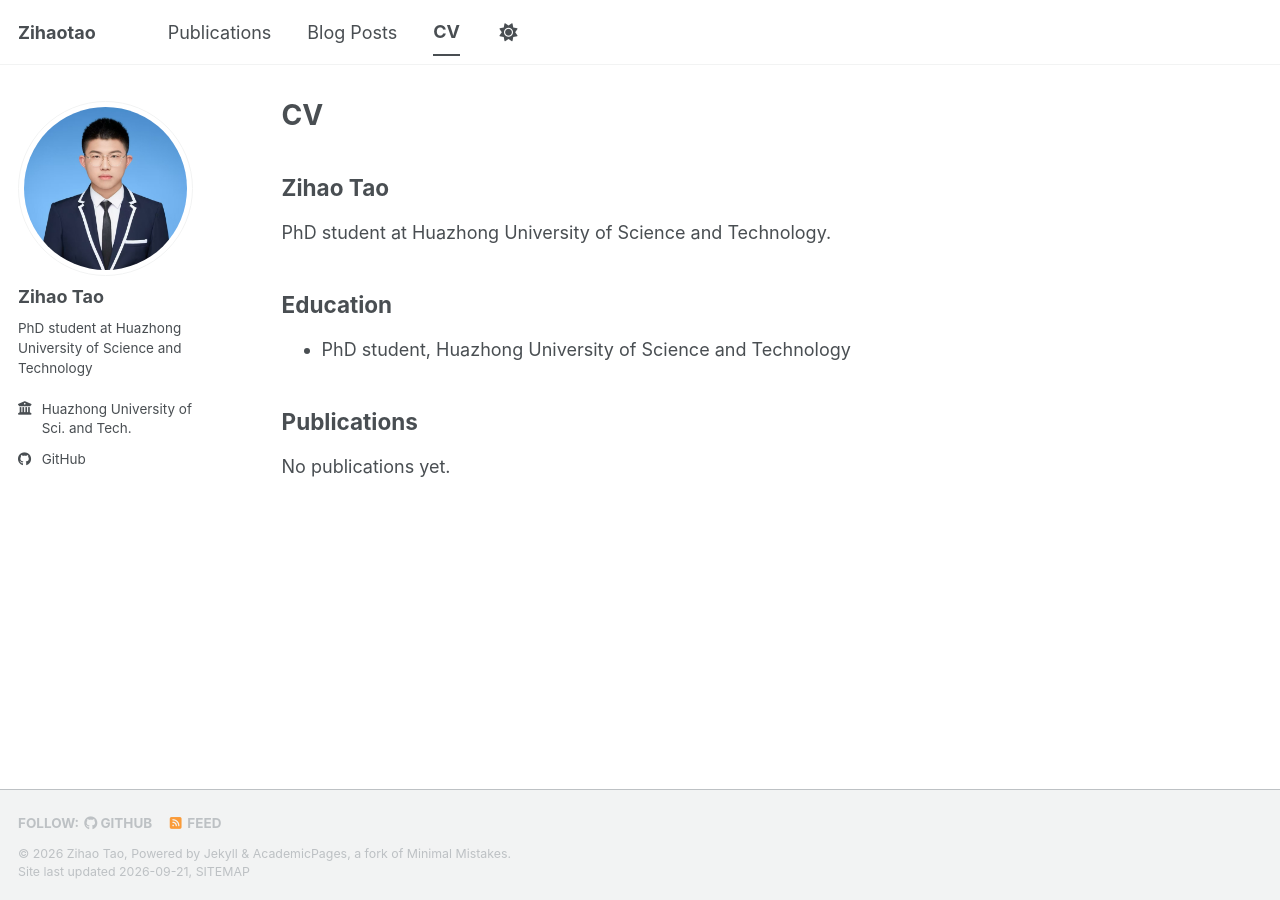
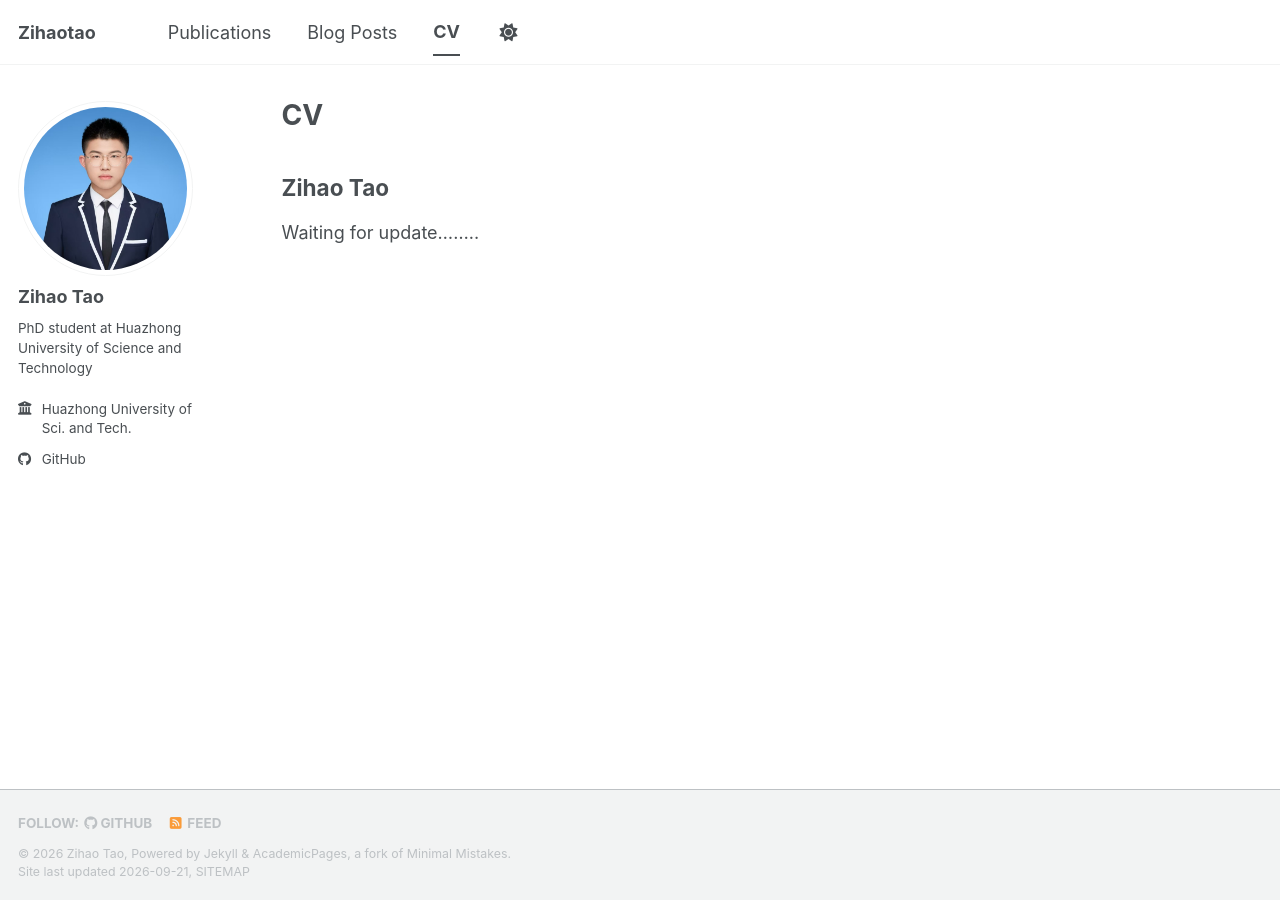
Before and after one commit to Tau0509/Tau0509.github.io, a Jekyll site: the page built from _pages/cv.md, in a window 1280 px wide. Built offline with Jekyll 4.4.1, drawn with Linux system fonts in a browser that asks for light colours; a style sheet for code colours, icons or effects is not loaded.

Commit message:
Update CV with placeholder text
Removed personal details and sections from CV.

```diff
--- a/_pages/cv.md
+++ b/_pages/cv.md
@@ -9,12 +9,4 @@ redirect_from:
 
 ## Zihao Tao
 
-PhD student at Huazhong University of Science and Technology.
-
-## Education
-
-- PhD student, Huazhong University of Science and Technology
-
-## Publications
-
-No publications yet.
+Waiting for update........
```
